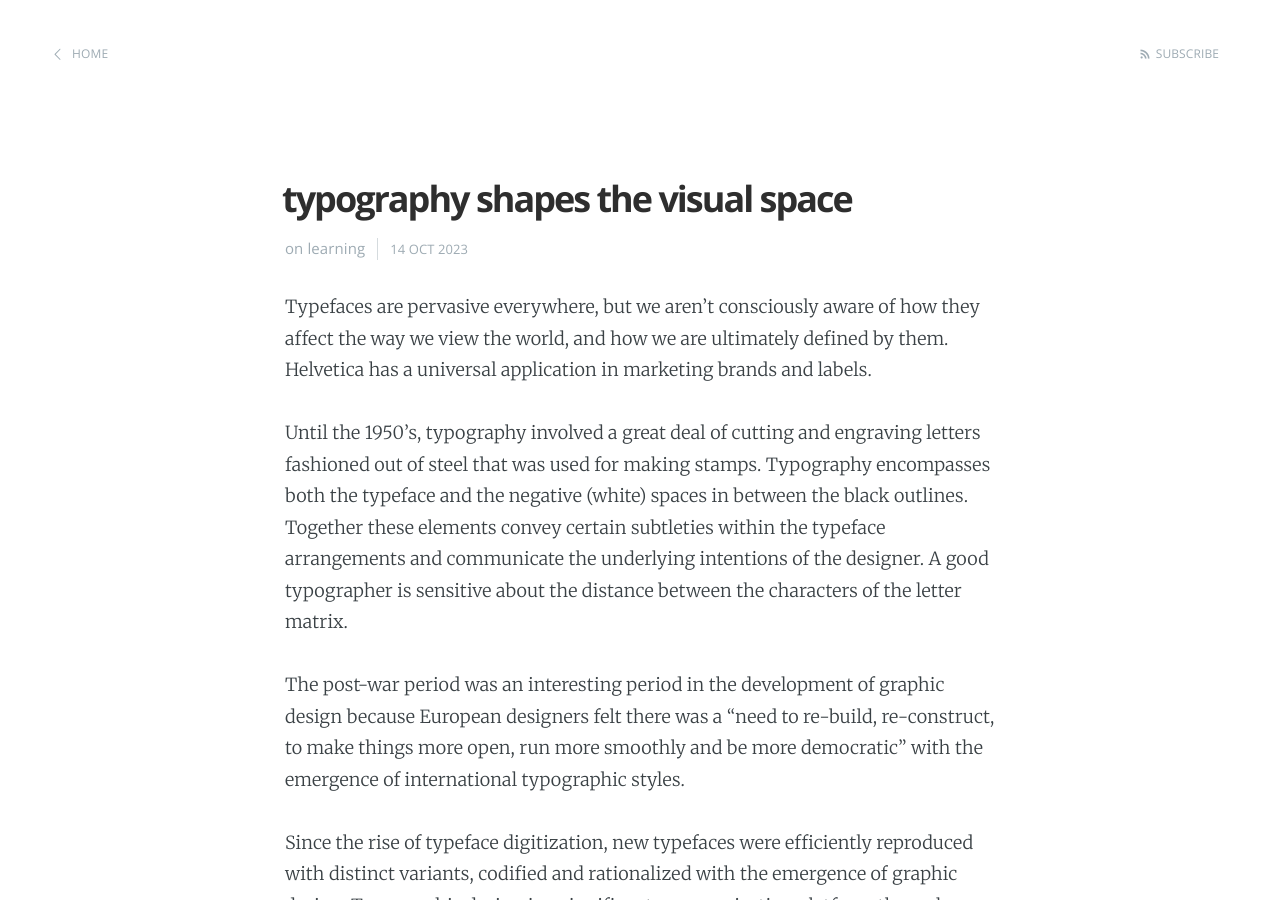
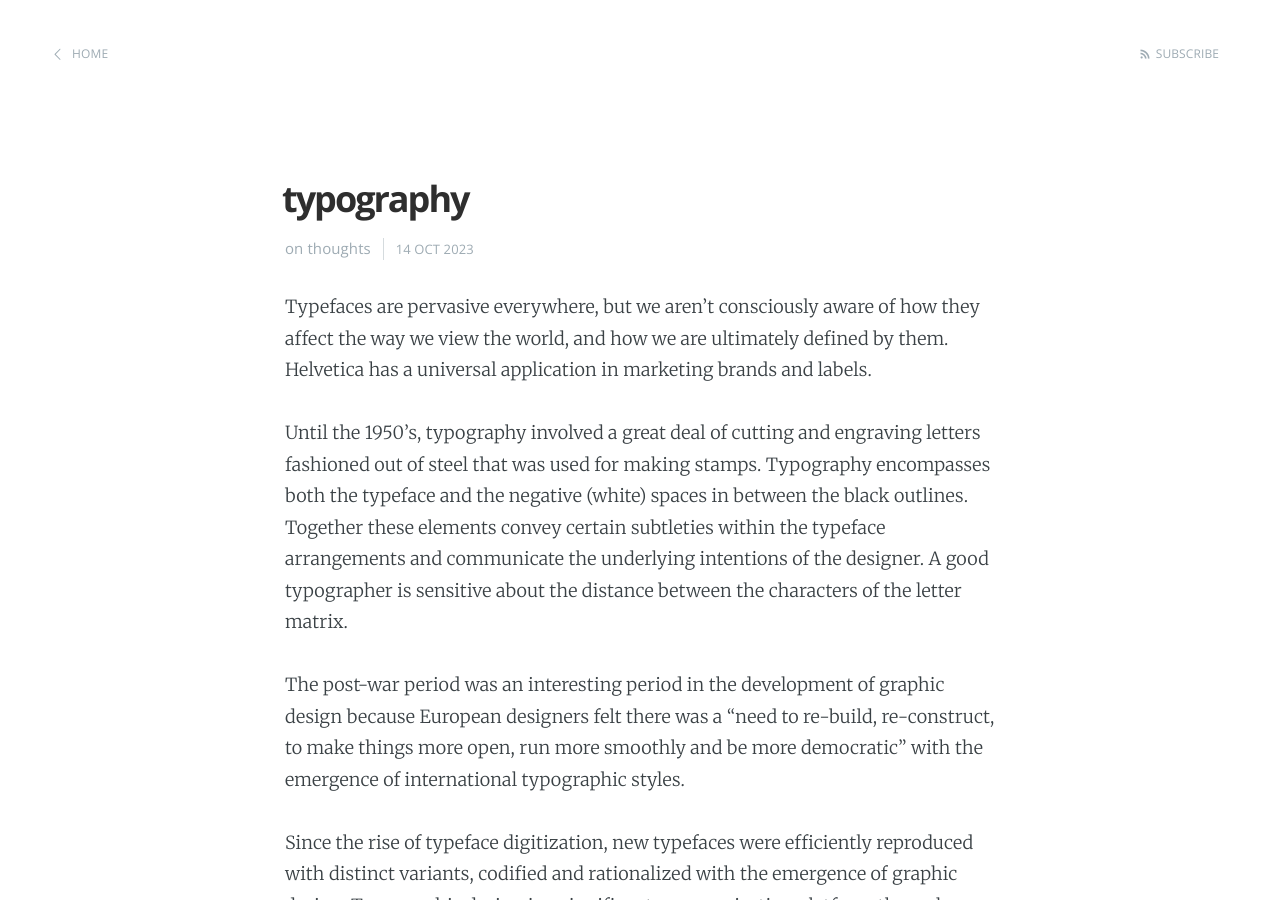
Before and after one commit to jennymhkao/home, a Jekyll site: the page built from _posts/2023-10-14-typography.md, in a window 1280 px wide and 900 px high. Built offline with Jekyll 4.4.1, drawn with Linux system fonts in a browser that asks for light colours.

Commit message:
update typography

```diff
--- a/_posts/2023-10-14-typography.md
+++ b/_posts/2023-10-14-typography.md
@@ -1,8 +1,8 @@
 ---
 layout: post
-title:  "typography shapes the visual space"
+title:  "typography"
 date:   2023-10-14 14:55:00
-categories: learning
+categories: thoughts
 ---
 <br />
 Typefaces are pervasive everywhere, but we aren't consciously aware of how they affect the way we view the world, and how we are ultimately defined by them. Helvetica has a universal application in marketing brands and labels.
```
